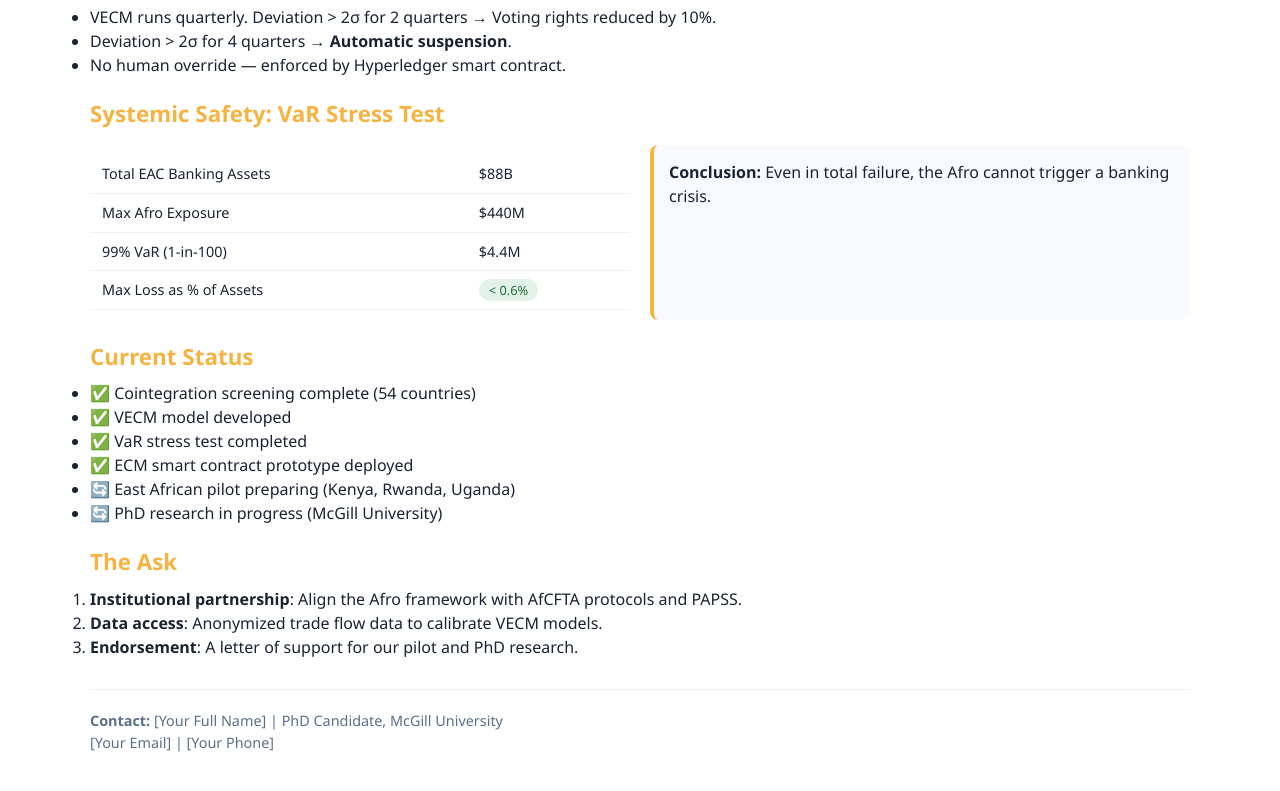
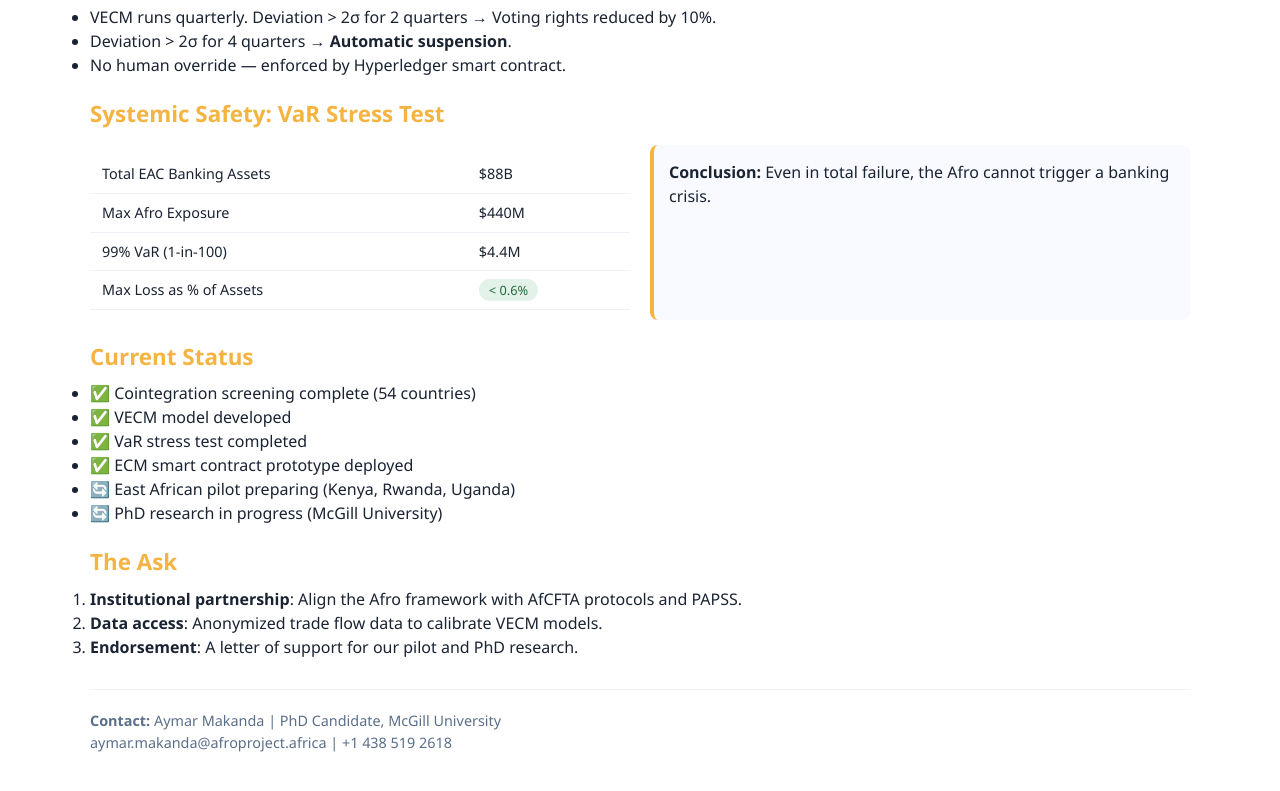
Before and after one commit to aymar73/afroproject-website, a plain HTML site: page assets/pdf/Afro_Project_ExecSummary_Print.html in a window 1280 px wide. Shown: the part 716-1507 px from the top of the page. Drawn offline with Linux system fonts and the light colour scheme.

```diff
--- a/assets/pdf/Afro_Project_ExecSummary_Print.html
+++ b/assets/pdf/Afro_Project_ExecSummary_Print.html
@@ -91,8 +91,8 @@
     </ol>
 
     <div class="footer">
-        <p><strong>Contact:</strong> [Your Full Name] | PhD Candidate, McGill University</p>
-        <p>[Your Email] | [Your Phone]</p>
+        <p><strong>Contact:</strong> Aymar Makanda | PhD Candidate, McGill University</p>
+        <p>aymar.makanda@afroproject.africa | +1 438 519 2618 </p>
     </div>
 </div>
 </body>
```
Also changed, not shown: assets/pdf/Afro_Project_MOU_Print.html (+1 -1 lines), assets/pdf/Afro_Project_TechnicalAnnex_Print.html (+2 -2 lines), 2 other files.
